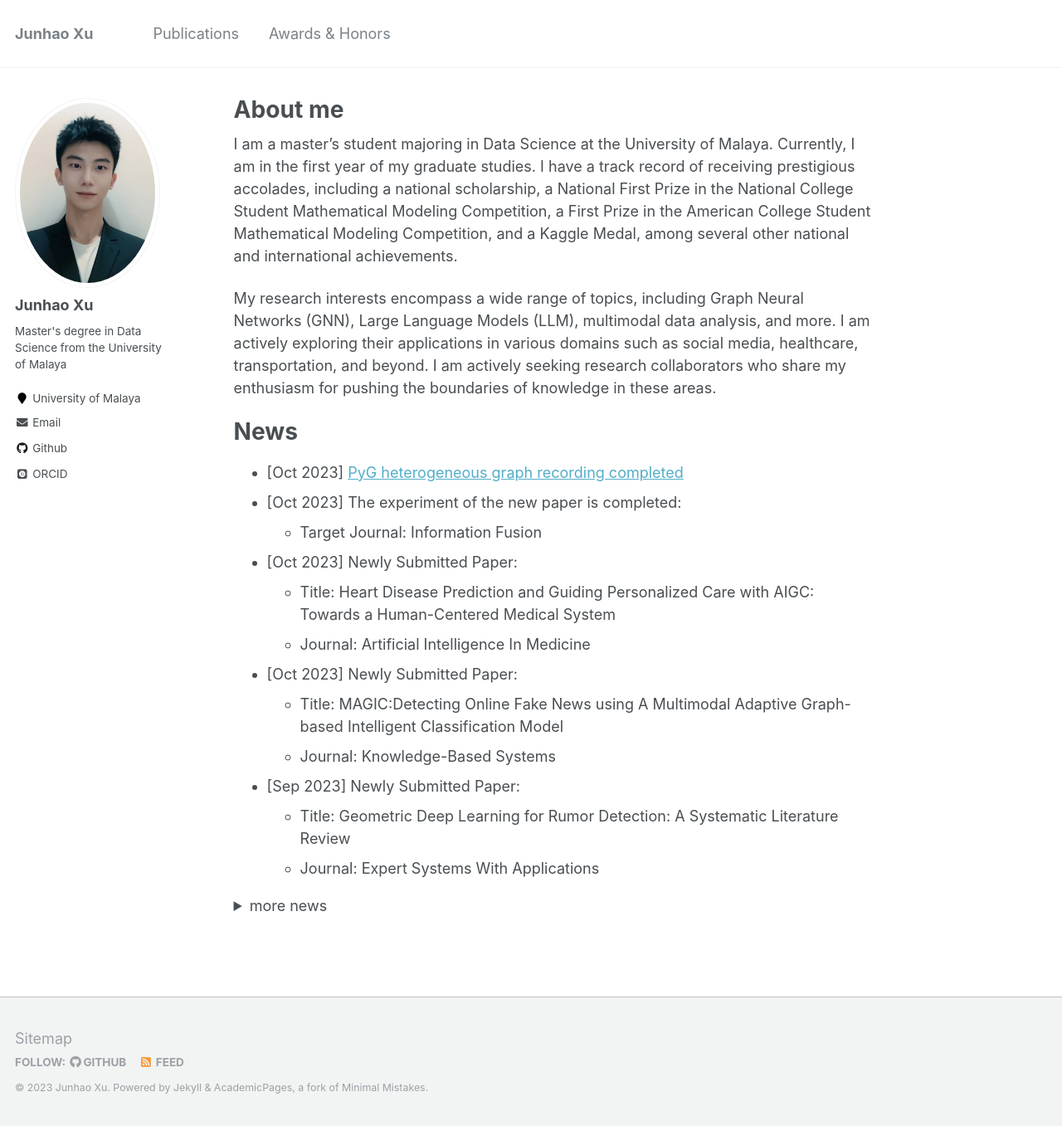
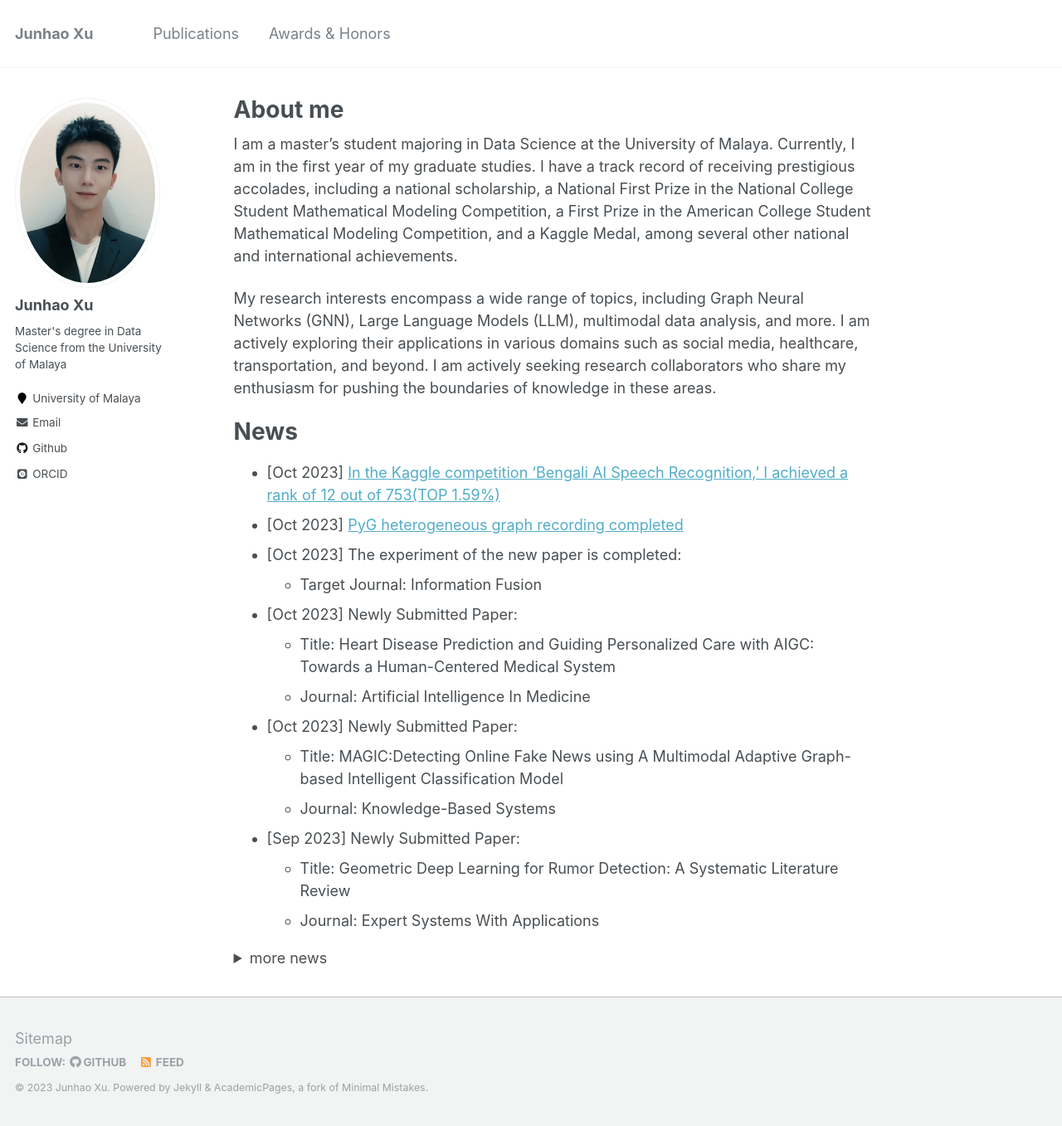
Before and after one commit to Junhao6666/Junhao6666.github.io, a Jekyll site: the page built from _pages/about.md, in a window 1280 px wide and 1357 px high. Shown: the whole window at 83% size. Built offline with Jekyll 4.4.1, drawn with Linux system fonts in a browser that asks for light colours; some web fonts are replaced.

Commit message:
Update about.md

```diff
--- a/_pages/about.md
+++ b/_pages/about.md
@@ -14,6 +14,7 @@ My research interests encompass a wide range of topics, including Graph Neural N
 
 News
 ======
+* [Oct 2023] [In the Kaggle competition 'Bengali AI Speech Recognition,' I achieved a rank of 12 out of 753(TOP 1.59%)](https://www.kaggle.com/competitions/bengaliai-speech)
 * [Oct 2023] [PyG heterogeneous graph recording completed](https://www.bilibili.com/video/BV1vz4y1j7eC/?spm_id_from=333.999.0.0&vd_source=4d252ee3a2cef99640bf78da96185b64)
 * [Oct 2023] The experiment of the new paper is completed:
   - Target Journal: Information Fusion
```
